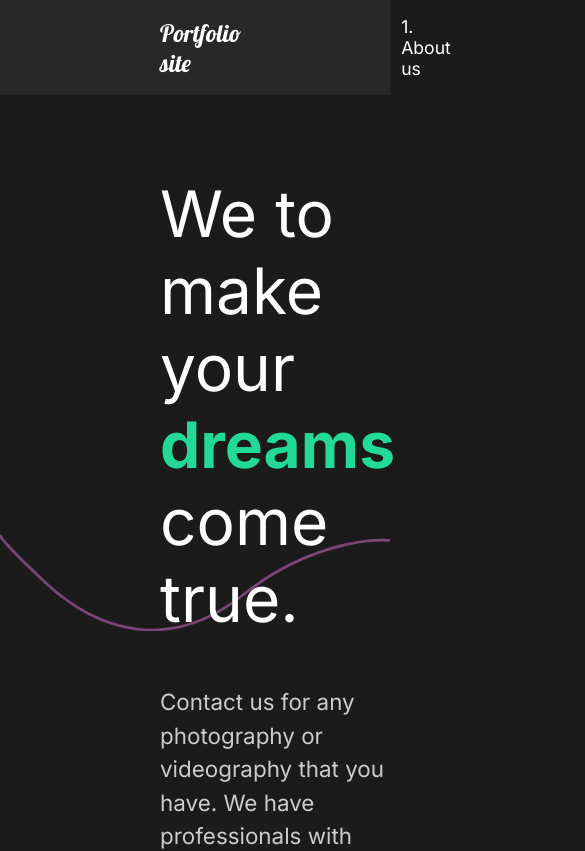
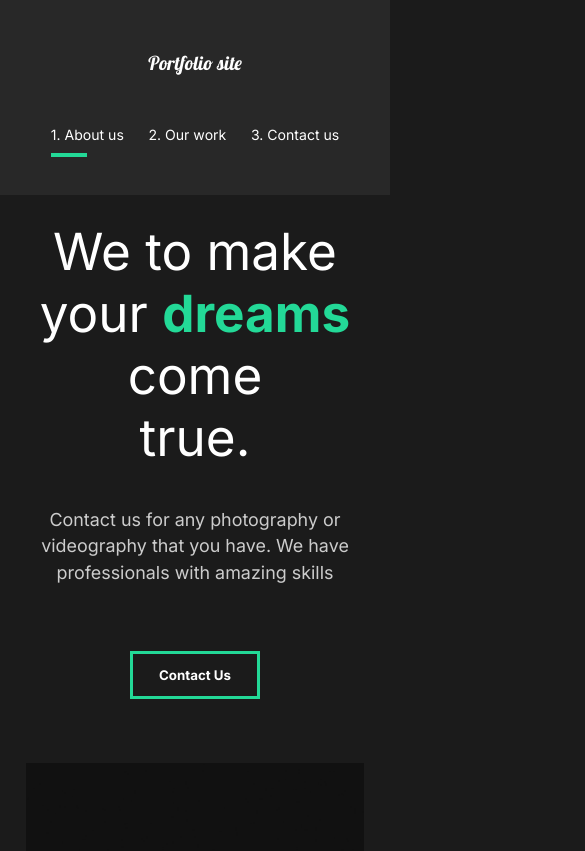
Before and after one commit to mariata06/react-portfolio-site, a React (Create React App) app: page / in a window 390 px wide. Shown: the top 851 px of the page, 585 px wide, since content can reach past the window. Built offline with nearby package versions, Linux system fonts and the light colour scheme.

Commit message:
Добавляет адаптив, анимирует ссылки в навигации при переходе на страницы

```diff
--- a/src/components/GlobalStyle.js
+++ b/src/components/GlobalStyle.js
@@ -5,6 +5,12 @@ const GlobalStyle = createGlobalStyle`
     margin: 0;
     padding: 0;
     box-sizing: border-box;
+}
+
+html {
+    @media (max-width: 1700px) {
+        font-size: 80%;
+    }
 }
 
 body {
--- a/src/components/Nav.js
+++ b/src/components/Nav.js
@@ -2,15 +2,29 @@ import React from 'react';
 //styles
 import styled from 'styled-components';
 import {Link} from 'react-router-dom';
+import { motion } from 'framer-motion';
+import { useLocation } from 'react-router-dom';
 
 const Nav = () => {
+    const {pathname} = useLocation();
     return(
         <StyledNav>
-            <h1><Link id="logo" to='/'>Portfolio site</Link></h1>
+            <h1>
+                <Link id="logo" to='/'>Portfolio site</Link>
+            </h1>
             <ul>
-                <li><Link to='/'>1. About us</Link></li>
-                <li><Link to='/work'>2. Our work</Link></li>
-                <li><Link to='/contact'>3. Contact us</Link></li>
+                <li>
+                    <Link to='/'>1. About us</Link>
+                    <Line transition={{duration: 0.75}} initial={{width: "0%"}} animate={{width: pathname === '/' ? "50%" : "0%"}}/>
+                </li>
+                <li>
+                    <Link to='/work'>2. Our work</Link>
+                    <Line transition={{duration: 0.75}} initial={{width: "0%"}} animate={{width: pathname === '/work' ? "50%" : "0%"}}/>
+                </li>
+                <li>
+                    <Link to='/contact'>3. Contact us</Link>
+                    <Line transition={{duration: 0.75}} initial={{width: "0%"}} animate={{width: pathname === '/contact' ? "50%" : "0%"}}/>
+                </li>
             </ul>
         </StyledNav>
     )
@@ -45,6 +59,34 @@ const StyledNav = styled.nav`
         padding-left: 10rem;
         position: relative;
     }
+    @media (max-width: 1300px) {
+        flex-direction: column;
+        padding: 2rem 1rem;
+        #logo {
+            margin: 2rem;
+            display: inline-block;
+        }
+        ul {
+            padding: 2rem;
+            justify-content: space-around;
+            width: 100%;
+            li {
+                padding: 0;
+            }
+        }
+    }
+`;
+
+const Line = styled(motion.div)`
+    height: 0.3rem;
+    background: #23d997;
+    width: 0%;
+    position: absolute;
+    bottom: -80%;
+    left: 60%;
+    @media (max-width: 1300px) {
+        left: 0%;
+    }
 `;
 
 export default Nav;
--- a/src/components/ServicesSection.js
+++ b/src/components/ServicesSection.js
@@ -72,6 +72,9 @@ const Services = styled(About)`
 const Cards = styled.div`
     display: flex;
     flex-wrap: wrap;
+    @media (max-width: 1300px) {
+        justify-content: center;
+    }
 `;
 
 const Card = styled.div`
--- a/src/components/useScroll.js
+++ b/src/components/useScroll.js
@@ -6,7 +6,7 @@ export const useScroll = () => {
     const controls = useAnimation();
     controls.mount(); // разобраться (добавлен для устранение ошибки)
     //useInView передает во view true или false в зависимости от появления элемента(element) при скролле с порогом treshold
-    const [element, view] = useInView({ threshold: 0.5});
+    const [element, view] = useInView({ threshold: 0.3});
     if (view) {
         controls.start('show');
     } else {
--- a/src/pages/ContactUs.js
+++ b/src/pages/ContactUs.js
@@ -48,11 +48,18 @@ const ContactStyle = styled(motion.div)`
     padding: 5rem 10rem;
     color: #353535;
     min-height: 90vh;
+    @media (max-width: 1500px) {
+        padding: 2rem;
+        font-size: 1rem;
+    }
 `;
 
 const Title = styled.div`
     margin-bottom: 4rem;
     color: black;
+    @media (max-width: 1500px) {
+        margin-top: 5rem;
+    }
 `;
 
 const Hide = styled.div`
--- a/src/pages/MovieDetail.js
+++ b/src/pages/MovieDetail.js
@@ -73,6 +73,10 @@ const Awards = styled.div`
     margin: 5rem 8rem;
     align-items: center;
     justify-content: space-around;
+    @media (max-width: 1500px) {
+        display: block;
+        margin: 2rem 2rem;
+    }
 `;
 
 const AwardStyle = styled.div`
--- a/src/pages/OurWork.js
+++ b/src/pages/OurWork.js
@@ -66,6 +66,9 @@ const Work = styled(motion.div)`
     min-height: 100vh;
     overflow: hidden;
     padding: 10rem 10rem;
+    @media (max-width: 1300px) {
+        padding: 2rem 2rem;
+    }
     h2 {
         padding: 1rem 0 rem;
     }
--- a/src/styles.js
+++ b/src/styles.js
@@ -8,6 +8,12 @@ export const About = styled(motion.div)`
     justify-content: space-between;
     padding: 5rem 10rem;
     color: white;
+
+    @media (max-width: 1300px) {
+        display: block;
+        padding: 2rem 2rem;
+        text-align: center;
+    }
 `;
 
 export const Description = styled.div`
@@ -16,6 +22,12 @@ export const Description = styled.div`
     z-index: 2;
     h2 {
         font-weight: lighter;
+    }
+    @media (max-width: 1300px) {
+        padding: 0;
+        button {
+            margin: 2rem 0rem 5rem 0rem;
+        }
     }
 `;
 
```
